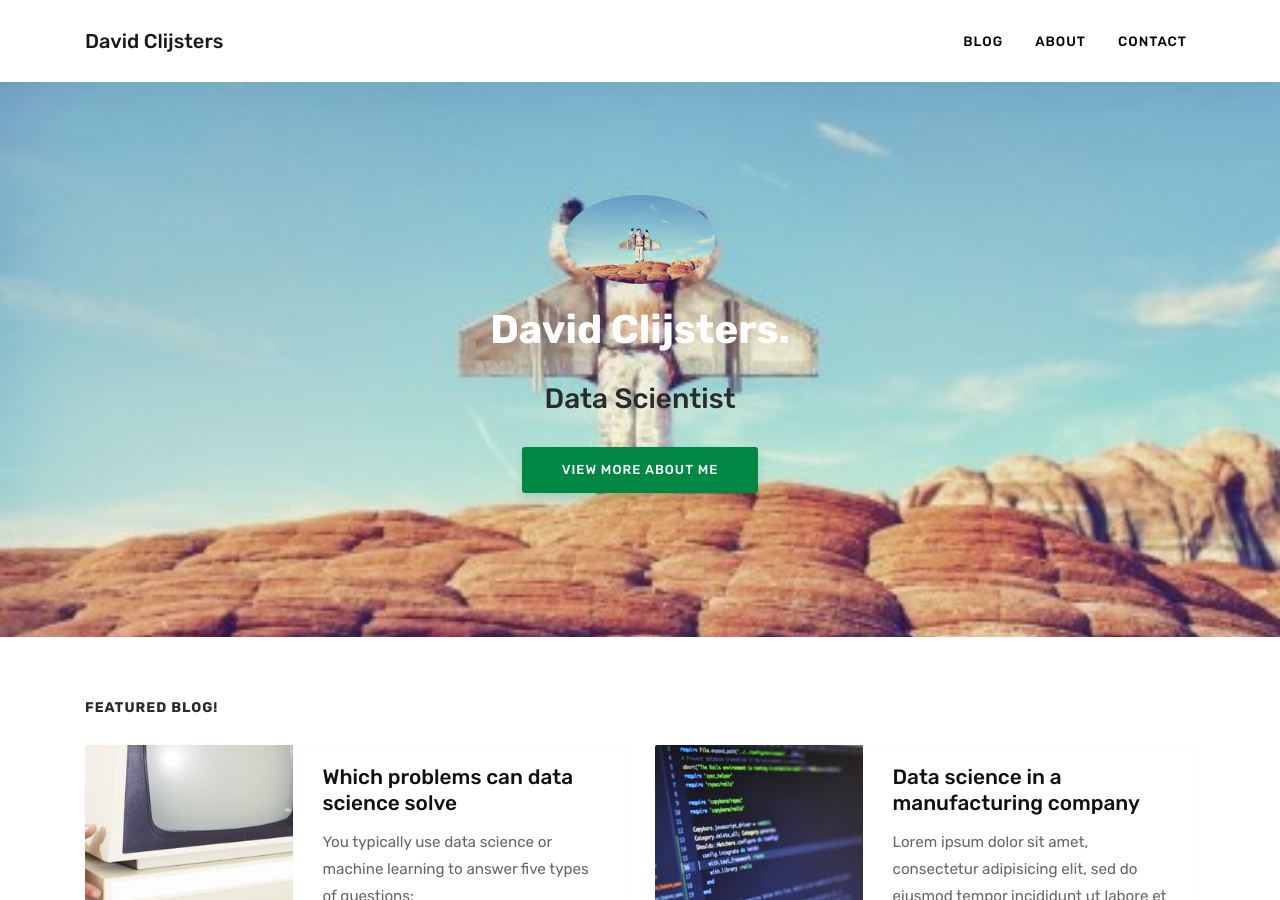
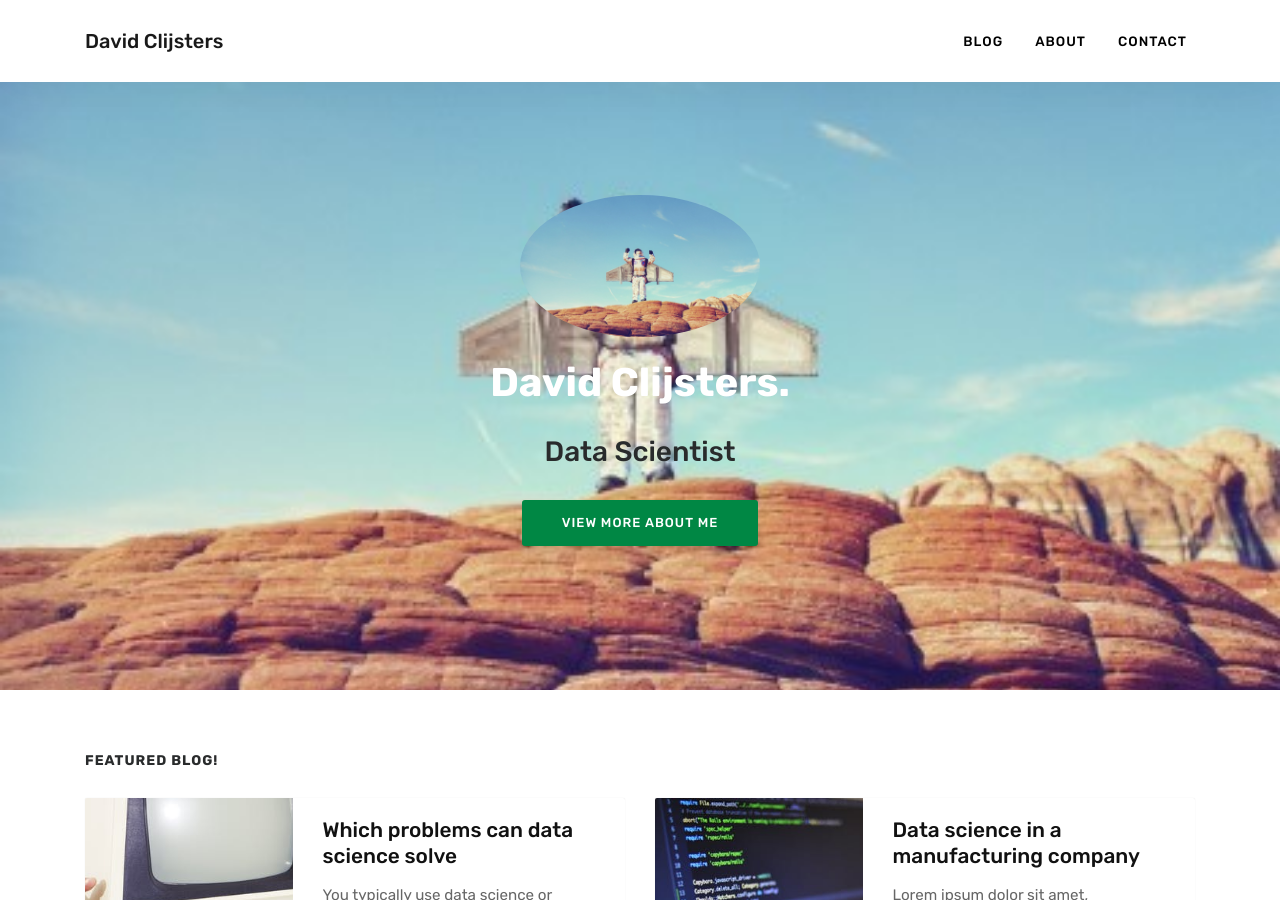
Before and after one commit to clijda/clijda.github.io, a Jekyll site: the page built from index.html, in a window 1280 px wide and 900 px high. Built offline with Jekyll 4.4.1, drawn with Linux system fonts in a browser that asks for light colours; nearby versions of some CDN libraries; the list of posts is cut into pages by our own code.

Commit message:
Update index.html
original size

```diff
--- a/index.html
+++ b/index.html
@@ -9,7 +9,7 @@ title: Home
 ================================================== -->
 <section class="intro">
 <center>
-<img src="/assets/images/David.jpg" style="border-radius: 100%" height="150px" width="150px" alt="A picture of author.">
+<img src="/assets/images/David.jpg" style="border-radius: 50%" height="90px" width="240px" alt="A picture of author.">
 <br><br>
 <h1 style="color:white"> <span>David Clijsters.</span></h1>
 <br>
```
